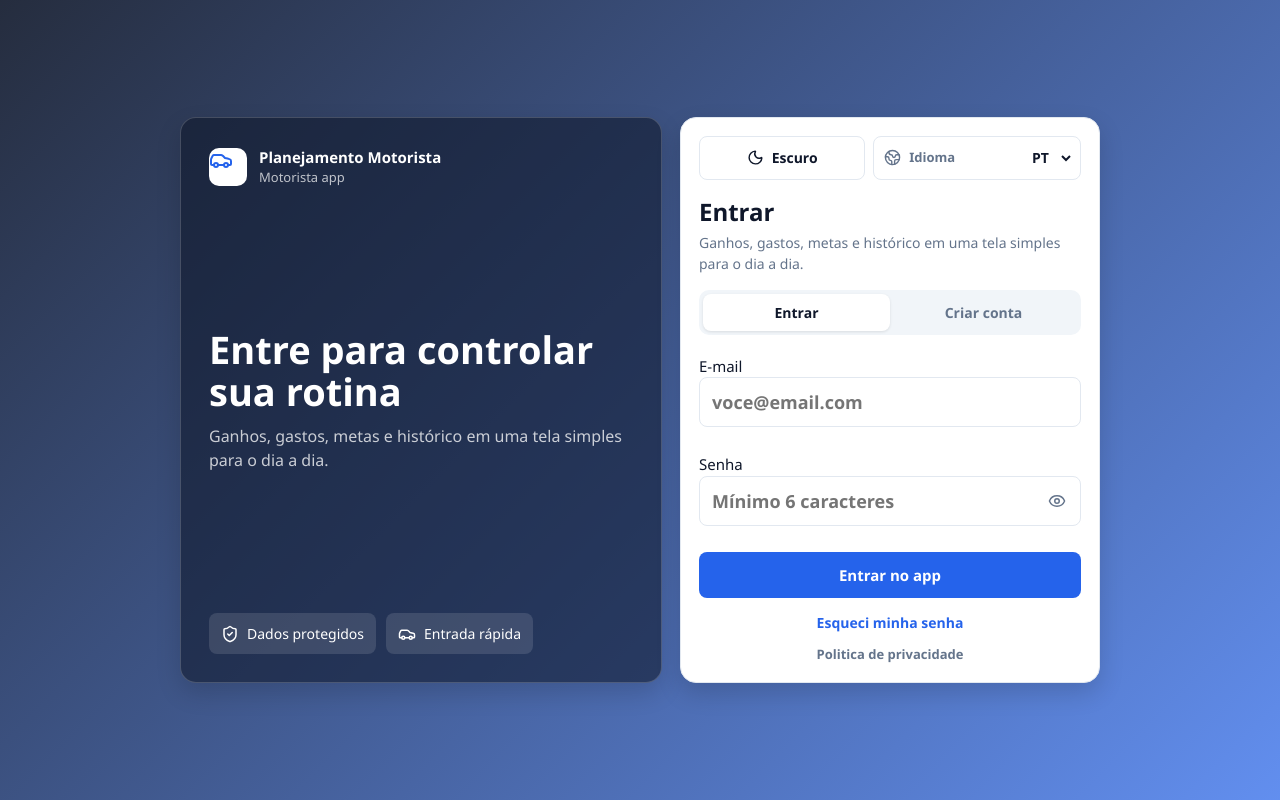
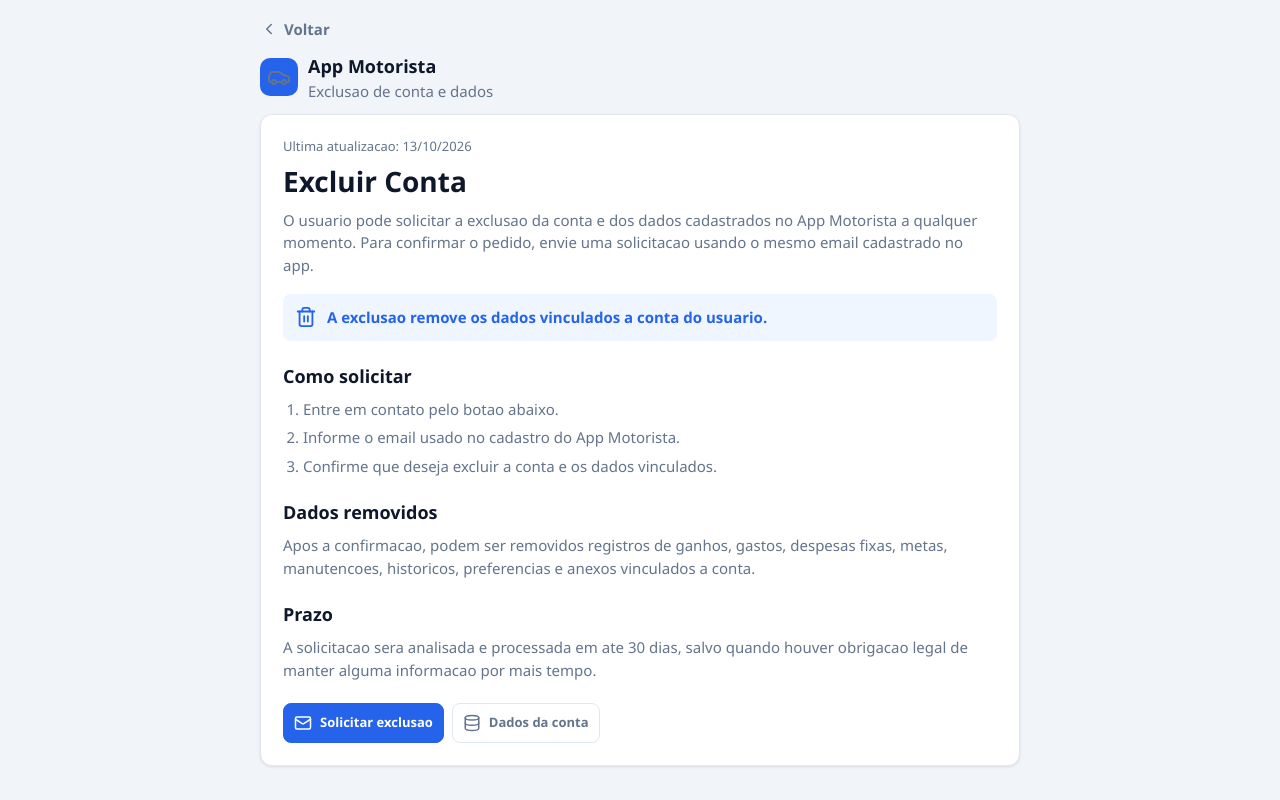
Before and after one commit to guilherme-crepardi/app-motorista, a React (Vite) app: page /excluir-conta in a window 1280 px wide. Before the commit this address led to /login. Built offline with nearby package versions, Linux system fonts and the light colour scheme; no server answers.

Commit message:
Add account deletion page

```diff
--- a/src/App.tsx
+++ b/src/App.tsx
@@ -12,12 +12,14 @@ import Manutencoes from './pages/Manutencoes'
 import Metas from './pages/Metas'
 import Historico from './pages/Historico'
 import Privacidade from './pages/Privacidade'
+import ExcluirConta from './pages/ExcluirConta'
 
 export default function App() {
   return (
     <Routes>
       <Route path="/login" element={<Login />} />
       <Route path="/privacidade" element={<Privacidade />} />
+      <Route path="/excluir-conta" element={<ExcluirConta />} />
       <Route element={<ProtectedRoute />}>
         <Route element={<Layout />}>
           <Route path="/" element={<Navigate to="/ganhos" replace />} />
--- a/src/components/Layout.tsx
+++ b/src/components/Layout.tsx
@@ -1,6 +1,6 @@
 import { useEffect, useRef, useState } from 'react'
 import { NavLink, Outlet, useLocation, useNavigate } from 'react-router-dom'
-import { LayoutDashboard, Wallet, Receipt, Target, LogOut, Car, Sun, Moon, CalendarDays, CalendarRange, Wrench, Repeat, Menu, X, History, Globe2, ShieldCheck } from 'lucide-react'
+import { LayoutDashboard, Wallet, Receipt, Target, LogOut, Car, Sun, Moon, CalendarDays, CalendarRange, Wrench, Repeat, Menu, X, History, Globe2, ShieldCheck, Trash2 } from 'lucide-react'
 import { supabase } from '../lib/supabase'
 import { applyTheme, getInitialTheme, type Theme } from '../lib/theme'
 import { useAuth } from '../contexts/AuthContext'
@@ -132,6 +132,10 @@ export default function Layout() {
             <ShieldCheck size={18} />
             <span>Privacidade</span>
           </NavLink>
+          <NavLink to="/excluir-conta" className="btn btn-ghost btn-logout">
+            <Trash2 size={18} />
+            <span>Excluir conta</span>
+          </NavLink>
         </div>
       </aside>
       <main className="content">
--- a/src/index.css
+++ b/src/index.css
@@ -2025,6 +2025,34 @@ select.input {
   font-weight: 700;
 }
 
+.privacy-action-link {
+  display: inline-flex;
+  align-items: center;
+  gap: 8px;
+  padding: 9px 10px;
+  border: 1px solid var(--primary);
+  border-radius: 8px;
+  background: var(--primary);
+  color: #fff;
+  font-size: 13px;
+  font-weight: 800;
+  text-decoration: none;
+}
+
+.privacy-action-link:hover {
+  filter: brightness(0.95);
+}
+
+.privacy-steps {
+  margin: 0;
+  padding-left: 20px;
+  color: var(--text-secondary);
+}
+
+.privacy-steps li + li {
+  margin-top: 6px;
+}
+
 /* ---------- Toolbar filters (mês/semana) ---------- */
 
 .toolbar-filters {
--- /dev/null
+++ b/src/pages/ExcluirConta.tsx
@@ -0,0 +1,76 @@
+import { Link } from 'react-router-dom'
+import { Car, ChevronLeft, Database, Mail, Trash2 } from 'lucide-react'
+
+const SUPPORT_EMAIL = 'appmotorista.teste.play@gmail.com'
+
+export default function ExcluirConta() {
+  const mailSubject = encodeURIComponent('Solicitacao de exclusao de conta - App Motorista')
+  const mailBody = encodeURIComponent(
+    'Ola, quero excluir minha conta e meus dados do App Motorista.\n\nE-mail cadastrado no app:\n\nConfirmo que desejo excluir os dados vinculados a essa conta.',
+  )
+
+  return (
+    <main className="privacy-page">
+      <section className="privacy-shell">
+        <Link className="privacy-back" to="/login">
+          <ChevronLeft size={18} />
+          Voltar
+        </Link>
+
+        <div className="privacy-brand">
+          <span className="brand-icon">
+            <Car size={24} />
+          </span>
+          <div>
+            <strong>App Motorista</strong>
+            <span>Exclusao de conta e dados</span>
+          </div>
+        </div>
+
+        <div className="privacy-card card">
+          <p className="privacy-updated">Ultima atualizacao: 13/10/2026</p>
+          <h1>Excluir Conta</h1>
+          <p>
+            O usuario pode solicitar a exclusao da conta e dos dados cadastrados no App Motorista a qualquer momento.
+            Para confirmar o pedido, envie uma solicitacao usando o mesmo email cadastrado no app.
+          </p>
+
+          <div className="privacy-highlight">
+            <Trash2 size={22} />
+            <span>A exclusao remove os dados vinculados a conta do usuario.</span>
+          </div>
+
+          <h2>Como solicitar</h2>
+          <ol className="privacy-steps">
+            <li>Entre em contato pelo botao abaixo.</li>
+            <li>Informe o email usado no cadastro do App Motorista.</li>
+            <li>Confirme que deseja excluir a conta e os dados vinculados.</li>
+          </ol>
+
+          <h2>Dados removidos</h2>
+          <p>
+            Apos a confirmacao, podem ser removidos registros de ganhos, gastos, despesas fixas, metas, manutencoes,
+            historicos, preferencias e anexos vinculados a conta.
+          </p>
+
+          <h2>Prazo</h2>
+          <p>
+            A solicitacao sera analisada e processada em ate 30 dias, salvo quando houver obrigacao legal de manter
+            alguma informacao por mais tempo.
+          </p>
+
+          <div className="privacy-actions">
+            <a className="privacy-action-link" href={`mailto:${SUPPORT_EMAIL}?subject=${mailSubject}&body=${mailBody}`}>
+              <Mail size={18} />
+              Solicitar exclusao
+            </a>
+            <span>
+              <Database size={18} />
+              Dados da conta
+            </span>
+          </div>
+        </div>
+      </section>
+    </main>
+  )
+}
--- a/src/pages/Privacidade.tsx
+++ b/src/pages/Privacidade.tsx
@@ -59,8 +59,7 @@ export default function Privacidade() {
 
           <h2>Exclusao de dados</h2>
           <p>
-            O usuario pode solicitar a exclusao dos dados da conta pelo canal de contato informado na pagina do app na
-            Google Play.
+            O usuario pode solicitar a exclusao da conta e dos dados pela pagina publica de exclusao do App Motorista.
           </p>
 
           <h2>Contato</h2>
@@ -70,6 +69,10 @@ export default function Privacidade() {
           </p>
 
           <div className="privacy-actions">
+            <Link className="privacy-action-link" to="/excluir-conta">
+              <LockKeyhole size={18} />
+              Excluir conta e dados
+            </Link>
             <span>
               <LockKeyhole size={18} />
               Dados protegidos por login
```
